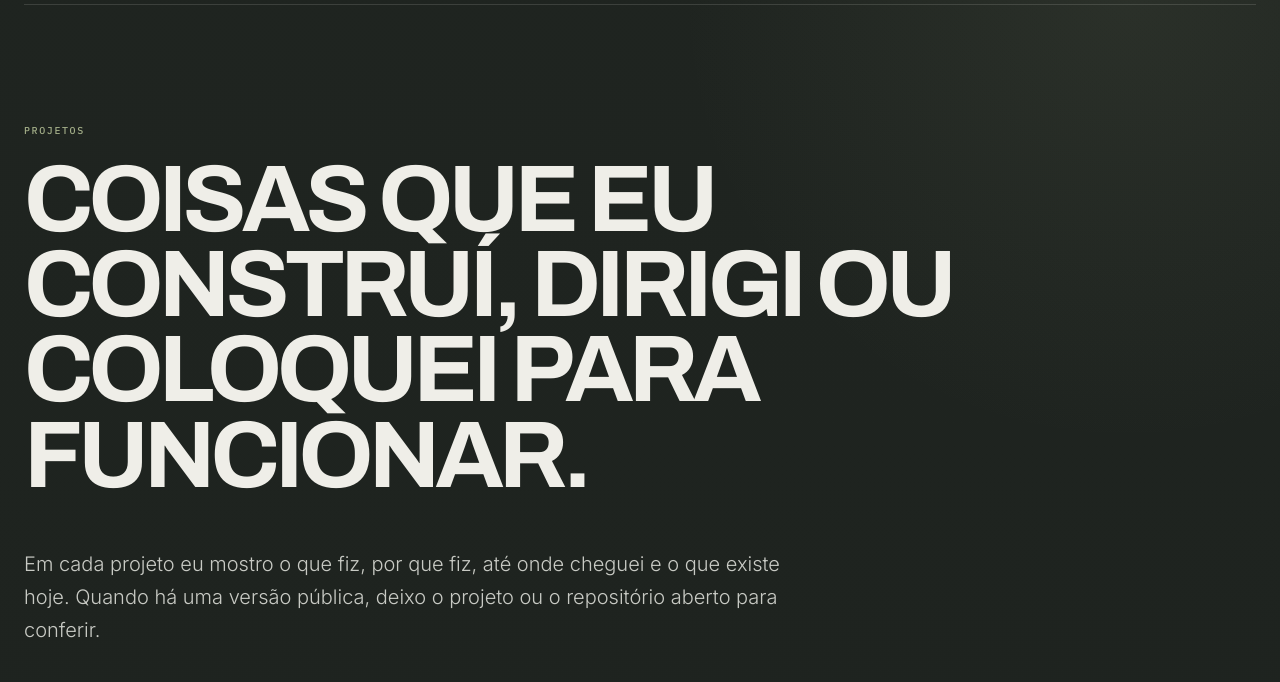
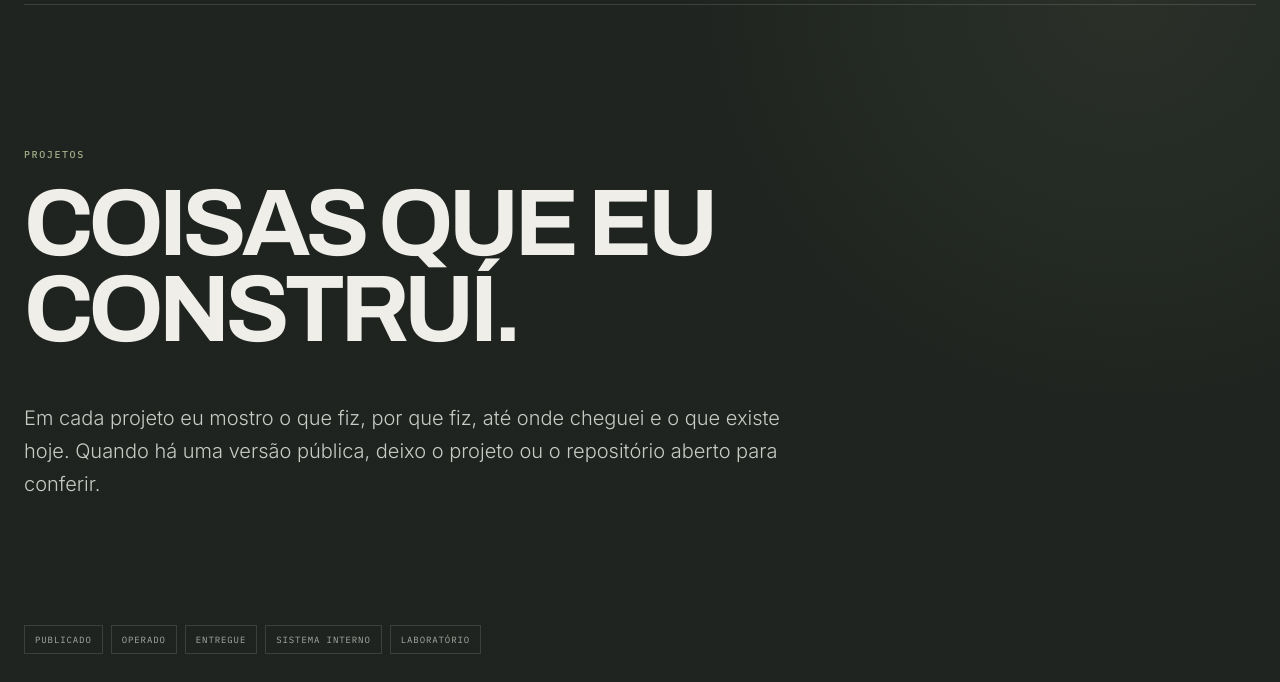
Before and after one commit to leothaylor/leothaylor-site-editorial, an Astro site: page /leothaylor-site-editorial/projetos in a window 1280 px wide. Shown: the part 87-769 px from the top of the page. Built offline with nearby package versions, Linux system fonts and the light colour scheme; Astro itself is replaced by a stand-in of ours; no server answers; grey boxes are pictures that could not be loaded.

Commit message:
Shorten projects heading

```diff
--- a/src/pages/projetos/index.astro
+++ b/src/pages/projetos/index.astro
@@ -8,7 +8,7 @@
 <BaseLayout title="Projetos · Leo Thaylor" description="Projetos que eu construí, dirigi ou coloquei para funcionar: sites, produtos, automações e sistemas.">
   <section class="page-hero section-pad page-hero--compact reveal">
     <span class="eyebrow">PROJETOS</span>
-    <h1>Coisas que eu construí, dirigi ou coloquei para funcionar.</h1>
+    <h1>Coisas que eu construí.</h1>
     <p>Em cada projeto eu mostro o que fiz, por que fiz, até onde cheguei e o que existe hoje. Quando há uma versão pública, deixo o projeto ou o repositório aberto para conferir.</p>
   </section>
 
```
